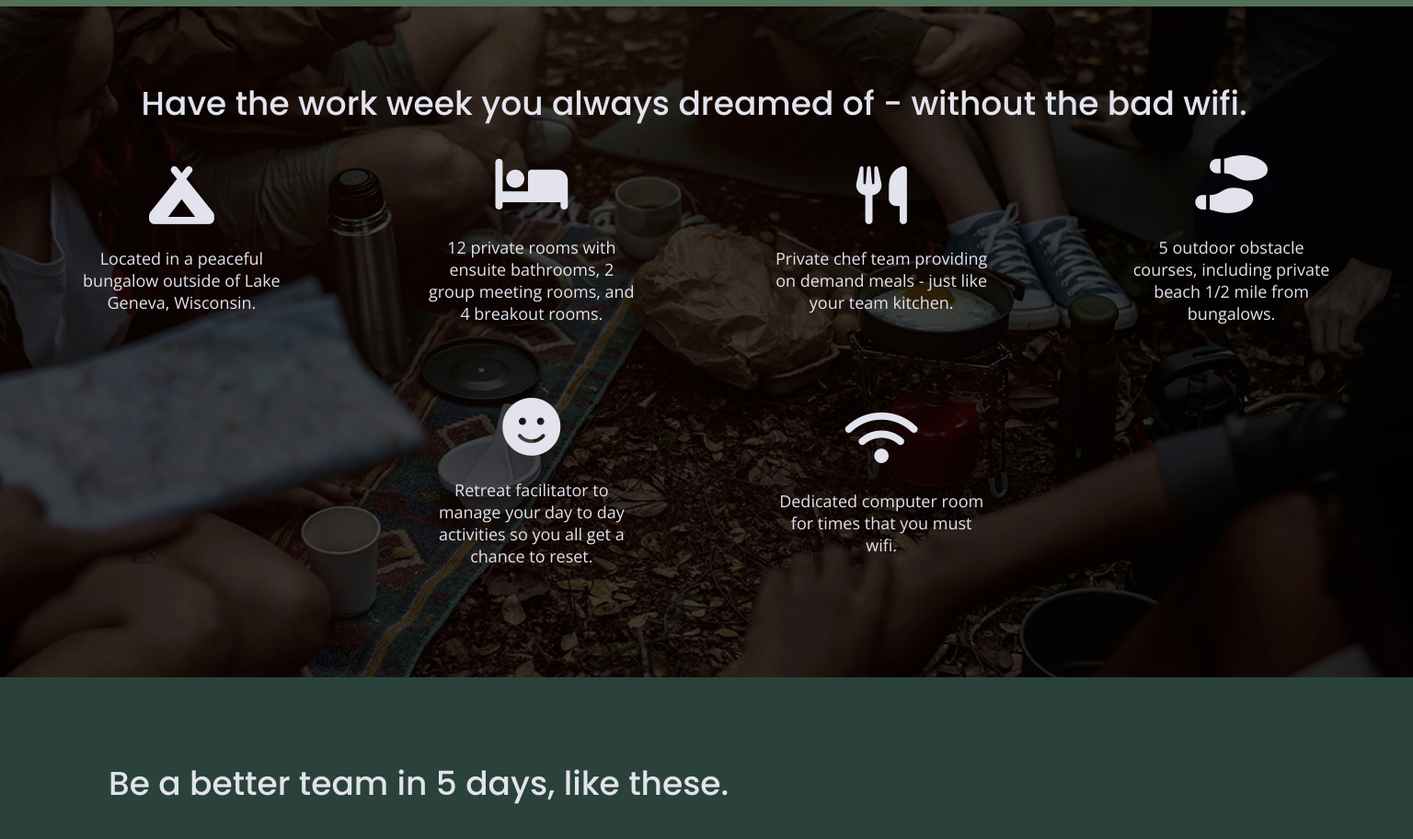
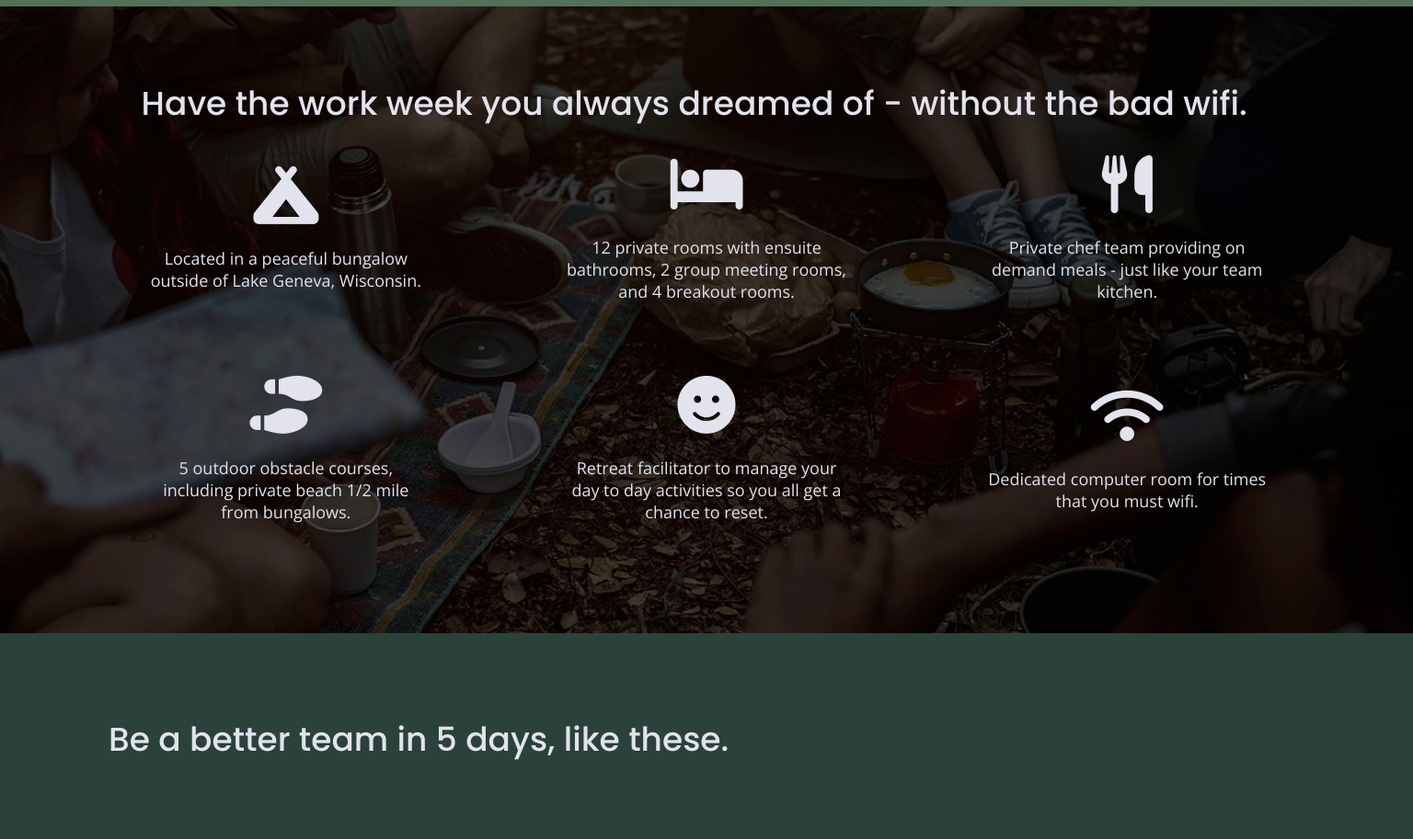
Before and after one commit to CobyKalter/unplugged-retreat, a website built with Parcel: page index.html in a window 1536 px wide. Shown: the part 920-1833 px from the top of the page at 92% size. Built offline with nearby package versions, Linux system fonts and the light colour scheme.

Commit message:
Updated features icons stylings for large screens

```diff
--- a/css/main.css
+++ b/css/main.css
@@ -1154,6 +1154,15 @@ aside .form {
 
 }
 
+@media only screen and (min-width: 1500px) {
+  /* Large Screen Styles */
+
+  .features article {
+    flex-basis: 20%;
+  }
+
+}
+
 /* ==========================================================================
    Print styles.
    Inlined to avoid the additional HTTP request:
```
